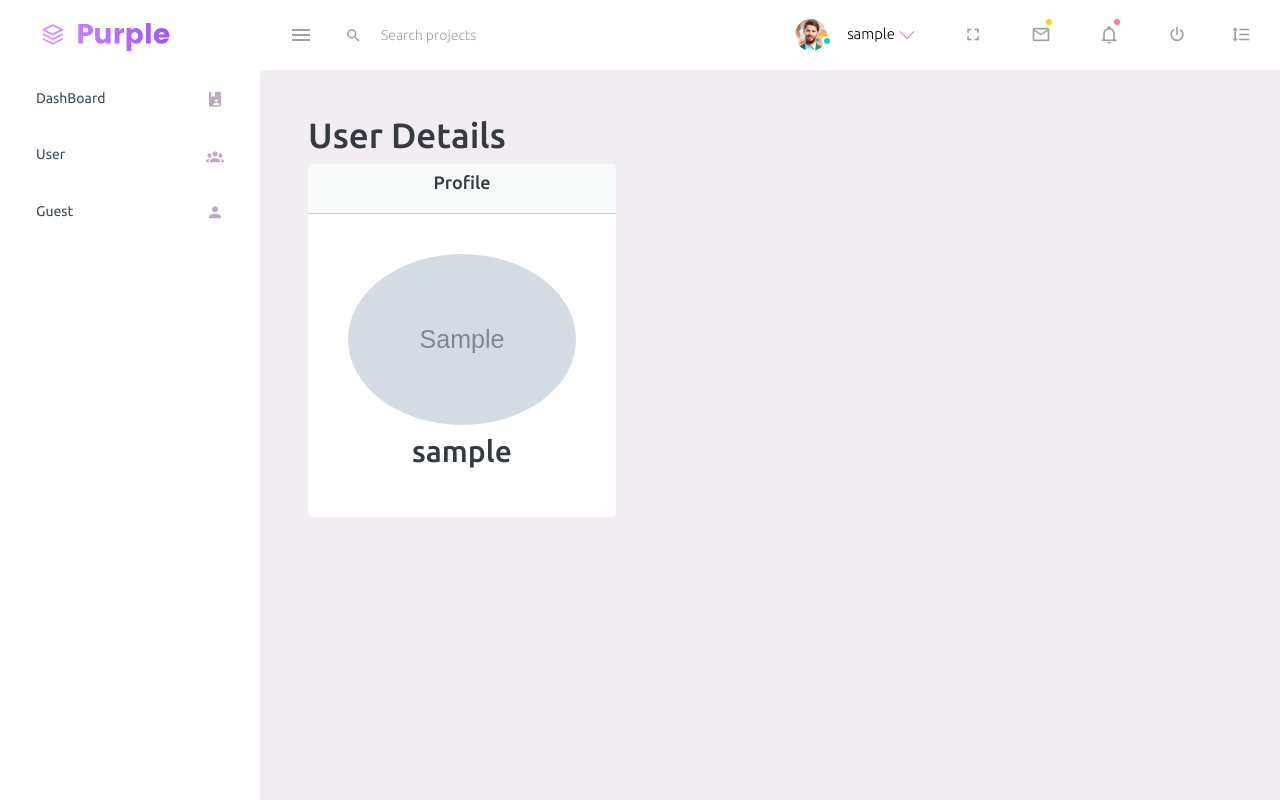
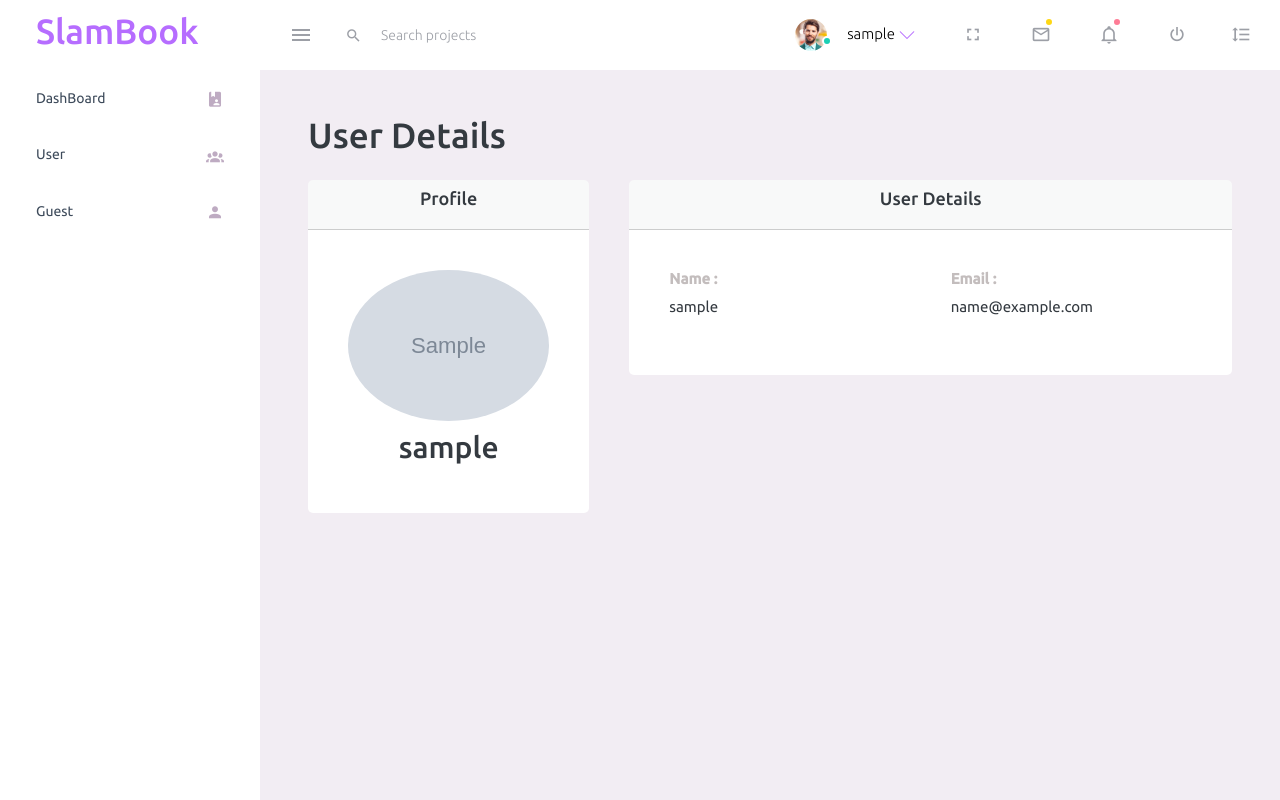
Before and after one commit to PrajaktaGarodi/SLAM_BOOK_PROJECT, a PHP site: page /user_view.php?user_id=1 in a window 1280 px wide. Run offline with PHP 8.4, Linux system fonts and the light colour scheme; the visitor is signed in with stand-in values (Sample User, id 1); tables that the repository leaves empty or names only in its code hold one stand-in row (values such as "Sample post"); grey boxes marked "Sample" are stand-in pictures; some libraries are stand-ins or nearby versions.

Commit message:
User View web page in process

```diff
--- a/Common/side_bar.php
+++ b/Common/side_bar.php
@@ -56,9 +56,8 @@
         <!-- partial:partials/_navbar.html -->
         <nav class="navbar default-layout-navbar col-lg-12 col-12 p-0 fixed-top d-flex flex-row">
             <div class="text-center navbar-brand-wrapper d-flex align-items-center justify-content-start">
-                <a class="navbar-brand brand-logo" href="index.html"><img src="/assets/dashboard_images/logo.svg"
-                        alt="logo" /></a>
-                <a class="navbar-brand brand-logo-mini" href="index.html"><img src="/assets/dashboard_images/logo-mini.svg"
+                <a class="navbar-brand brand-logo" href="main-dashboard.php"><h1 style="color:#B66DFF;">SlamBook</h1></a>
+                <a class="navbar-brand brand-logo-mini" href="main-dashboard.php"><img src="/assets/dashboard_images/logo-mini.svg"
                         alt="logo" /></a>
             </div>
             <div class="navbar-menu-wrapper d-flex align-items-stretch">
@@ -227,7 +226,7 @@
           <ul class="nav">
 
             <li class="nav-item">
-              <a class="nav-link" href="index.html">
+              <a class="nav-link" href="/main-dashboard.php">
                 <span class="menu-title">DashBoard</span>
                 <i class="mdi mdi-book-account menu-icon"></i>
               </a>
@@ -241,7 +240,7 @@
             </li>
 
             <li class="nav-item">
-              <a class="nav-link" href="index.html">
+              <a class="nav-link" href="">
                 <span class="menu-title">Guest</span>
                 <i class="mdi mdi-account menu-icon"></i>
               </a>
@@ -275,9 +274,9 @@
 
         <nav class="navbar default-layout-navbar col-lg-12 col-12 p-0 fixed-top d-flex flex-row">
             <div class="text-center navbar-brand-wrapper d-flex align-items-center justify-content-start">
-                <a class="navbar-brand brand-logo" href="index.html"><img src="/assets/dashboard_images/logo.svg"
+                <a class="navbar-brand brand-logo" href="main-dashboard.php"><img src="/assets/dashboard_images/logo.svg"
                         alt="logo" /></a>
-                <a class="navbar-brand brand-logo-mini" href="index.html"><img src="/assets/dashboard_images/logo-mini.svg"
+                <a class="navbar-brand brand-logo-mini" href="main-dashboard.php"><img src="/assets/dashboard_images/logo-mini.svg"
                         alt="logo" /></a>
             </div>
             <div class="navbar-menu-wrapper d-flex align-items-stretch">
--- a/user_table.php
+++ b/user_table.php
@@ -45,7 +45,7 @@
         <div class="main-panel">
             <div class="content-wrapper">
                 <div class="container">
-                    <div class="col-lg-12 grid-margin stretch-card">
+                    <div class="col-lg-12  grid-margin stretch-card">
                         <div class="card">
                             <div class="card-body">
                                 <h4 class="card-title">Users In slambook</h4>
--- a/user_view.php
+++ b/user_view.php
@@ -53,6 +53,8 @@
                 <div class="content-wrapper">
                     <div class="container">
                         <h1>User Details</h1>
+                        <div class="col-md-12 mt-4">
+                            <div class="row">
                                 <div class="col-md-4">
                                     <div class="card">
                                         <div class="card-header">
@@ -61,8 +63,36 @@
                                             </div>
                                         </div>
                                         <div class="card-body d-flex flex-column justify-content-center">
-                                <img src="assets/images/<?php echo $row['profile'] ?>" class="img-fluid rounded-circle" alt="image" />
-                                <h2 class="text-center mt-2" ><?php echo $row['username'] ?></h2>
+                                            <img src="assets/images/<?php echo $row['profile'] ?>"
+                                                class="img-fluid rounded-circle" alt="image" />
+                                            <h2 class="text-center mt-2"><?php echo $row['username'] ?></h2>
+                                        </div>
+                                    </div>
+                                </div>
+
+                                <div class="col-md-8">
+                                    <div class="card">
+                                        <div class="card-header">
+                                            <div class="card-title text-center">
+                                                User Details
+                                            </div>
+                                        </div>
+                                        <div class="card-body">
+                                            <div class="row">
+                                                <div class="col-md-6">
+                                                        <h6 class="text-secondary fw-bold">Name :</h6>
+                                                        <p><?php echo $row['username']; ?></p>
+                                                </div>
+
+                                                <div class="col-md-6">
+
+                                                        <h6 class="text-secondary fw-bold">Email :</h6>
+                                                        <p><?php echo $row['email'];?></p>
+
+                                                </div>
+                                            </div>
+                                        </div>
+                                    </div>
                                 </div>
                             </div>
                         </div>
```
Lines whose indentation alone changed are shown as unchanged.
